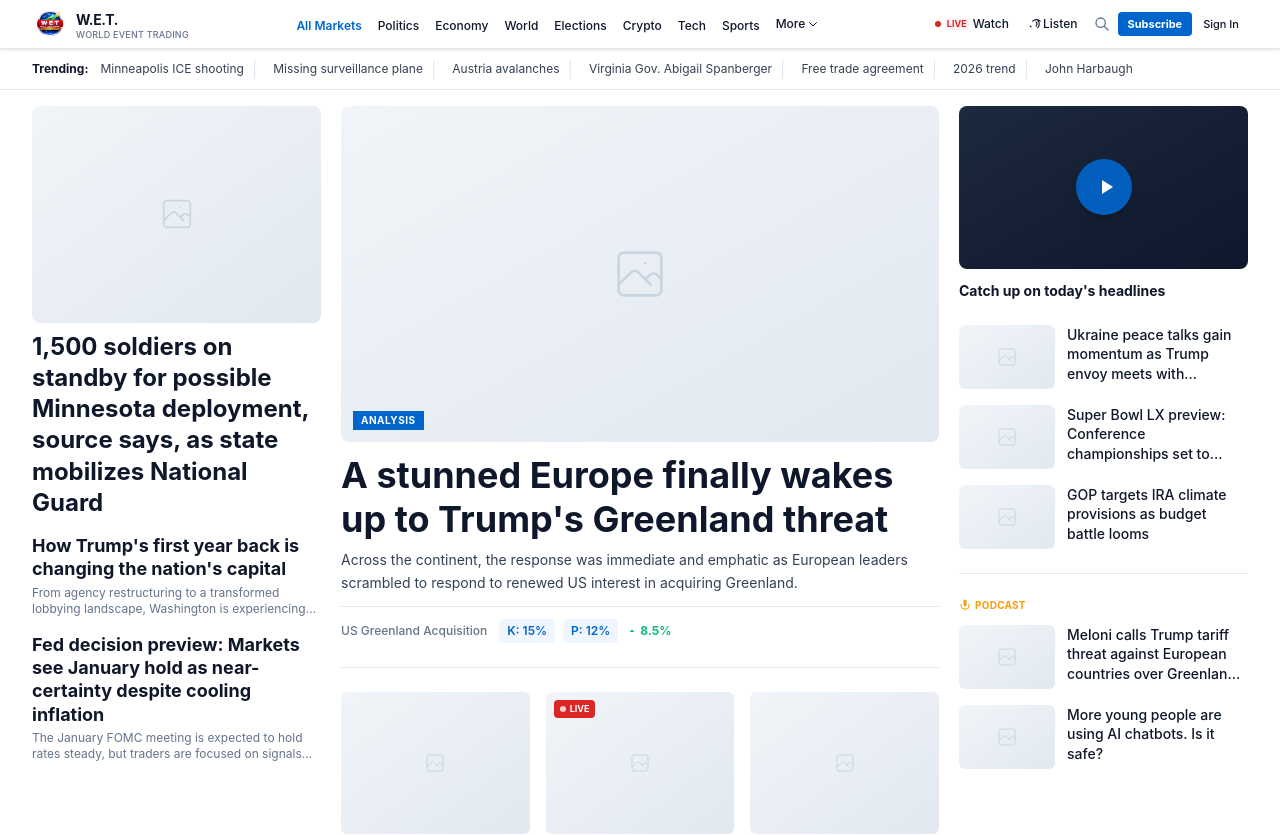
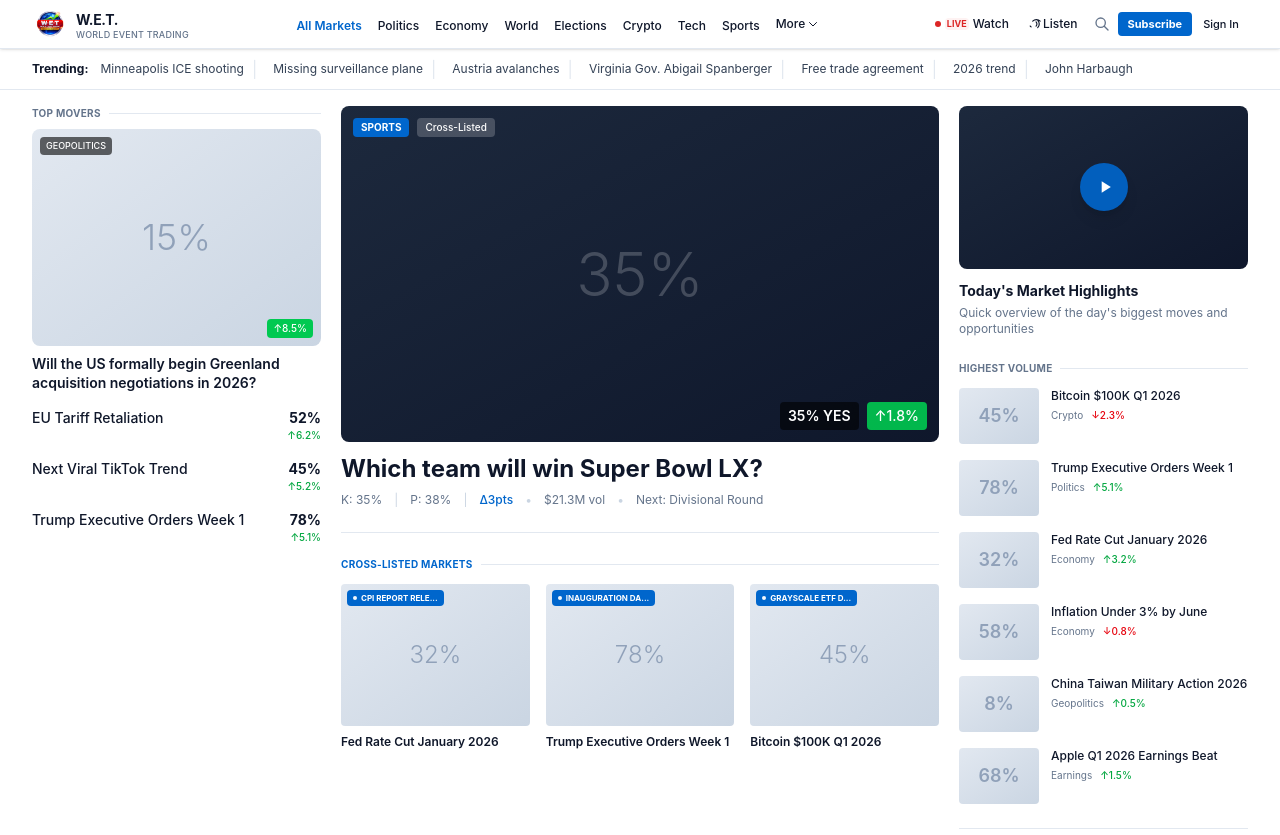
Before and after one commit to Corbinvking/WET-site, a Next.js app: page / in a window 1280 px wide. Shown: the top 835 px of the page. Built offline with nearby package versions, Linux system fonts and the light colour scheme.

Commit message:
Refactor homepage to be market-centric - all headlines now link to real clickable markets with odds, 24h changes, cross-platform divergence, and volume data

```diff
--- a/app/page.tsx
+++ b/app/page.tsx
@@ -1,127 +1,219 @@
 import Link from 'next/link';
-import { stories } from '@/data/stories';
-import { getMarketById } from '@/data/markets';
+import { globalMarkets, getGlobalTopMovers, getGlobalHighestVolume, getCrossListedMarkets, type GlobalMarket } from '@/data/markets';
+import { cn, formatNumber } from '@/lib/utils';
 import {
-  WhatMarketNoticed,
   TopMoversSection,
   ExplainersSection,
-  VideoCarousel,
-  DeskSpotlight,
   MarketsPreview,
   NewsletterCTA,
 } from '@/components/sections';
 
-// Story card components for different sizes
-function HeroStory({ story }: { story: typeof stories[0] }) {
-  const market = story.relatedMarketIds[0] ? getMarketById(story.relatedMarketIds[0]) : null;
+// Helper to get primary listing data
+function getMarketOdds(market: GlobalMarket) {
+  const kListing = market.listings.find(l => l.platform === 'kalshi');
+  const pListing = market.listings.find(l => l.platform === 'polymarket');
+  const isCrossListed = market.combined.platformCount >= 2;
+  const primary = kListing || pListing;
+
+  return {
+    yes: primary?.yesProbability || 50,
+    no: primary?.noProbability || 50,
+    change: primary?.change24h || 0,
+    kYes: kListing?.yesProbability,
+    pYes: pListing?.yesProbability,
+    isCrossListed,
+    divergence: market.combined.divergence,
+    volume: market.combined.combinedVolume,
+  };
+}
+
+// Hero Market Card - Large featured market
+function HeroMarketCard({ market }: { market: GlobalMarket }) {
+  const odds = getMarketOdds(market);
 
   return (
-    <article className="story-card relative">
-      {/* Large Hero Image */}
-      <div className="story-image image-hover relative aspect-[16/9] bg-gradient-to-br from-slate-100 to-slate-200 rounded-lg overflow-hidden mb-3">
+    <article className="relative">
+      {/* Image placeholder */}
+      <div className="relative aspect-[16/9] bg-gradient-to-br from-slate-800 to-slate-900 rounded-lg overflow-hidden mb-3">
         <div className="absolute inset-0 flex items-center justify-center">
-          <svg className="w-16 h-16 text-slate-300" fill="none" stroke="currentColor" viewBox="0 0 24 24">
-            <path strokeLinecap="round" strokeLinejoin="round" strokeWidth={1} d="M4 16l4.586-4.586a2 2 0 012.828 0L16 16m-2-2l1.586-1.586a2 2 0 012.828 0L20 14m-6-6h.01M6 20h12a2 2 0 002-2V6a2 2 0 00-2-2H6a2 2 0 00-2 2v12a2 2 0 002 2z" />
-          </svg>
+          <span className="text-6xl font-light text-white/20">{odds.yes}%</span>
         </div>
-        {/* Label overlay - now blue for analysis */}
-        <div className="absolute bottom-3 left-3 z-10">
-          <span className="tag-analysis">{story.labels[0] || 'Analysis'}</span>
+
+        {/* Badges */}
+        <div className="absolute top-3 left-3 flex items-center gap-2">
+          <span className="px-2 py-0.5 bg-brand-primary text-white text-[10px] font-bold uppercase rounded">
+            {market.category}
+          </span>
+          {odds.isCrossListed && (
+            <span className="px-2 py-0.5 bg-white/20 text-white text-[10px] font-medium rounded">
+              Cross-Listed
+            </span>
+          )}
+        </div>
+
+        {/* Price overlay */}
+        <div className="absolute bottom-3 right-3 flex items-center gap-2">
+          <span className="px-2 py-1 bg-black/60 backdrop-blur-sm text-white text-sm font-semibold rounded">
+            {odds.yes}% YES
+          </span>
+          {odds.change !== 0 && (
+            <span className={cn(
+              'px-2 py-1 rounded text-sm font-medium',
+              odds.change >= 0 ? 'bg-green-500/90 text-white' : 'bg-red-500/90 text-white'
+            )}>
+              {odds.change >= 0 ? '↑' : '↓'}{Math.abs(odds.change).toFixed(1)}%
+            </span>
+          )}
         </div>
       </div>
 
       {/* Headline */}
-      <Link href={`/story/${story.slug}`} className="group block">
-        <h2 className="headline-hero mb-2 group-hover:text-brand-primary">
-          {story.title}
+      <Link href={`/market/${market.slug}`} className="group block">
+        <h2 className="text-xl md:text-2xl font-bold text-text-primary leading-tight mb-2 group-hover:text-brand-primary transition-colors">
+          {market.canonicalQuestion}
         </h2>
       </Link>
 
-      {/* Summary */}
-      <p className="text-sm text-text-secondary leading-relaxed mb-3">
-        {story.summary}
-      </p>
-
-      {/* Market Context - with hover effects */}
-      {market && (
-        <div className="flex items-center gap-3 text-xs border-t border-border pt-3">
-          <Link href={`/market/${market.slug}`} className="text-text-muted font-medium hover:text-brand-primary transition-colors">
-            {market.title}
-          </Link>
-          <div className="flex items-center gap-2">
-            <span className="market-pill px-2 py-1 bg-blue-50 text-brand-primary rounded font-semibold">
-              K: {Math.round((market.platforms.kalshi?.yesPrice || 0) * 100)}%
-            </span>
-            <span className="market-pill px-2 py-1 bg-blue-50 text-brand-primary rounded font-semibold">
-              P: {Math.round((market.platforms.polymarket?.yesPrice || 0) * 100)}%
-            </span>
-            <span className={`font-bold flex items-center gap-0.5 ${market.change24h >= 0 ? 'text-market-up' : 'text-market-down'}`}>
-              {market.change24h >= 0 ? (
-                <svg className="w-3 h-3" fill="currentColor" viewBox="0 0 24 24"><path d="M7 14l5-5 5 5H7z"/></svg>
-              ) : (
-                <svg className="w-3 h-3" fill="currentColor" viewBox="0 0 24 24"><path d="M7 10l5 5 5-5H7z"/></svg>
+      {/* Market context */}
+      <div className="flex items-center gap-3 text-xs text-text-muted">
+        {odds.isCrossListed && odds.kYes && odds.pYes && (
+          <>
+            <span>K: {odds.kYes}%</span>
+            <span className="text-slate-300">|</span>
+            <span>P: {odds.pYes}%</span>
+            {odds.divergence && odds.divergence > 0 && (
+              <>
+                <span className="text-slate-300">|</span>
+                <span className="text-brand-primary font-medium">Δ{odds.divergence}pts</span>
+              </>
             )}
-              {Math.abs(market.change24h).toFixed(1)}%
-            </span>
+          </>
+        )}
+        <span className="text-slate-300">•</span>
+        <span>${formatNumber(odds.volume)} vol</span>
+        {market.nextCatalyst && (
+          <>
+            <span className="text-slate-300">•</span>
+            <span>Next: {market.nextCatalyst.event}</span>
+          </>
+        )}
       </div>
-        </div>
-      )}
     </article>
   );
 }
 
-function LargeStoryCard({ story }: { story: typeof stories[0] }) {
+// Large Market Card with image
+function LargeMarketCard({ market }: { market: GlobalMarket }) {
+  const odds = getMarketOdds(market);
+
   return (
-    <article className="story-card group">
-      <div className="story-image thumb-hover relative aspect-[4/3] bg-gradient-to-br from-slate-100 to-slate-200 rounded-lg overflow-hidden mb-2">
+    <article className="group">
+      <div className="relative aspect-[4/3] bg-gradient-to-br from-slate-200 to-slate-300 rounded-lg overflow-hidden mb-2">
         <div className="absolute inset-0 flex items-center justify-center">
-          <svg className="w-10 h-10 text-slate-300" fill="none" stroke="currentColor" viewBox="0 0 24 24">
-            <path strokeLinecap="round" strokeLinejoin="round" strokeWidth={1} d="M4 16l4.586-4.586a2 2 0 012.828 0L16 16m-2-2l1.586-1.586a2 2 0 012.828 0L20 14m-6-6h.01M6 20h12a2 2 0 002-2V6a2 2 0 00-2-2H6a2 2 0 00-2 2v12a2 2 0 002 2z" />
-          </svg>
+          <span className="text-4xl font-light text-slate-400">{odds.yes}%</span>
         </div>
+        <span className="absolute top-2 left-2 px-1.5 py-0.5 bg-black/60 text-white text-[9px] font-medium uppercase rounded">
+          {market.category}
+        </span>
+        {odds.change !== 0 && (
+          <span className={cn(
+            'absolute bottom-2 right-2 px-1.5 py-0.5 rounded text-[10px] font-medium',
+            odds.change >= 0 ? 'bg-green-500 text-white' : 'bg-red-500 text-white'
+          )}>
+            {odds.change >= 0 ? '↑' : '↓'}{Math.abs(odds.change).toFixed(1)}%
+          </span>
+        )}
       </div>
-      <Link href={`/story/${story.slug}`}>
-        <h3 className="headline-large group-hover:text-brand-primary">
-          {story.title}
+      <Link href={`/market/${market.slug}`}>
+        <h3 className="text-sm font-semibold text-text-primary leading-snug group-hover:text-brand-primary transition-colors line-clamp-3">
+          {market.canonicalQuestion}
         </h3>
       </Link>
     </article>
   );
 }
 
-function MediumStoryCard({ story }: { story: typeof stories[0] }) {
+// Medium Market Card - text focused
+function MediumMarketCard({ market }: { market: GlobalMarket }) {
+  const odds = getMarketOdds(market);
+
   return (
     <article className="group border-b border-border pb-3 mb-3 last:border-0 last:pb-0 last:mb-0">
-      <Link href={`/story/${story.slug}`} className="block">
-        <h3 className="headline-medium group-hover:text-brand-primary mb-1">
-          {story.title}
+      <Link href={`/market/${market.slug}`} className="block">
+        <div className="flex items-start justify-between gap-3">
+          <h3 className="text-sm font-medium text-text-primary group-hover:text-brand-primary transition-colors leading-snug flex-1">
+            {market.title}
           </h3>
+          <div className="flex-shrink-0 text-right">
+            <div className="text-sm font-bold text-text-primary">{odds.yes}%</div>
+            {odds.change !== 0 && (
+              <div className={cn(
+                'text-[10px] font-medium',
+                odds.change >= 0 ? 'text-green-600' : 'text-red-600'
+              )}>
+                {odds.change >= 0 ? '↑' : '↓'}{Math.abs(odds.change).toFixed(1)}%
+              </div>
+            )}
+          </div>
+        </div>
       </Link>
-      <p className="text-xs text-text-muted line-clamp-2">
-        {story.summary}
-      </p>
     </article>
   );
 }
 
-function StoryWithThumb({ story }: { story: typeof stories[0] }) {
+// Compact Market Card with thumbnail
+function CompactMarketCard({ market }: { market: GlobalMarket }) {
+  const odds = getMarketOdds(market);
+
   return (
     <article className="group flex gap-3 mb-4 last:mb-0">
-      {/* Thumbnail */}
-      <div className="thumb-hover flex-shrink-0 w-24 h-16 bg-gradient-to-br from-slate-100 to-slate-200 rounded overflow-hidden">
-        <div className="w-full h-full flex items-center justify-center">
-          <svg className="w-6 h-6 text-slate-300" fill="none" stroke="currentColor" viewBox="0 0 24 24">
-            <path strokeLinecap="round" strokeLinejoin="round" strokeWidth={1} d="M4 16l4.586-4.586a2 2 0 012.828 0L16 16m-2-2l1.586-1.586a2 2 0 012.828 0L20 14m-6-6h.01M6 20h12a2 2 0 002-2V6a2 2 0 00-2-2H6a2 2 0 00-2 2v12a2 2 0 002 2z" />
-          </svg>
+      <div className="flex-shrink-0 w-20 h-14 bg-gradient-to-br from-slate-200 to-slate-300 rounded overflow-hidden flex items-center justify-center">
+        <span className="text-lg font-semibold text-slate-400">{odds.yes}%</span>
+      </div>
+      <div className="flex-1 min-w-0">
+        <Link href={`/market/${market.slug}`}>
+          <h4 className="text-xs font-medium text-text-primary group-hover:text-brand-primary transition-colors line-clamp-2 leading-snug">
+            {market.title}
+          </h4>
+        </Link>
+        <div className="flex items-center gap-2 mt-1">
+          <span className="text-[10px] text-text-muted capitalize">{market.category}</span>
+          {odds.change !== 0 && (
+            <span className={cn(
+              'text-[10px] font-medium',
+              odds.change >= 0 ? 'text-green-600' : 'text-red-600'
+            )}>
+              {odds.change >= 0 ? '↑' : '↓'}{Math.abs(odds.change).toFixed(1)}%
+            </span>
+          )}
         </div>
       </div>
-      <div className="flex-1">
-        <Link href={`/story/${story.slug}`}>
-          <h4 className="headline-compact group-hover:text-brand-primary line-clamp-3">
-            {story.title}
+    </article>
+  );
+}
+
+// Small Market Row for sub-hero area
+function SmallMarketCard({ market }: { market: GlobalMarket }) {
+  const odds = getMarketOdds(market);
+
+  return (
+    <article className="group">
+      <div className="relative aspect-[4/3] bg-gradient-to-br from-slate-200 to-slate-300 rounded overflow-hidden mb-2">
+        <div className="absolute inset-0 flex items-center justify-center">
+          <span className="text-2xl font-light text-slate-400">{odds.yes}%</span>
+        </div>
+        {market.nextCatalyst && (
+          <div className="absolute top-1.5 left-1.5 flex items-center gap-1 px-1.5 py-0.5 bg-brand-primary text-white text-[8px] font-bold uppercase rounded">
+            <span className="w-1 h-1 bg-white rounded-full animate-pulse" />
+            {market.nextCatalyst.event.slice(0, 15)}...
+          </div>
+        )}
+      </div>
+      <Link href={`/market/${market.slug}`}>
+        <h4 className="text-xs font-semibold text-text-primary group-hover:text-brand-primary transition-colors line-clamp-2 leading-snug">
+          {market.title}
         </h4>
       </Link>
-      </div>
     </article>
   );
 }
@@ -130,24 +222,27 @@
   return (
     <div className="relative aspect-video bg-gradient-to-br from-slate-800 to-slate-900 rounded-lg overflow-hidden mb-3 group cursor-pointer">
       <div className="absolute inset-0 flex items-center justify-center">
-        <div className="play-button w-14 h-14 bg-brand-primary/90 rounded-full flex items-center justify-center shadow-lg">
-          <svg className="w-6 h-6 text-white ml-1" fill="currentColor" viewBox="0 0 24 24">
+        <div className="w-12 h-12 bg-brand-primary/90 rounded-full flex items-center justify-center shadow-lg group-hover:scale-110 transition-transform">
+          <svg className="w-5 h-5 text-white ml-0.5" fill="currentColor" viewBox="0 0 24 24">
             <path d="M8 5v14l11-7z" />
           </svg>
         </div>
       </div>
-      {/* Subtle blue gradient overlay on hover */}
-      <div className="absolute inset-0 bg-gradient-to-t from-blue-900/30 to-transparent opacity-0 group-hover:opacity-100 transition-opacity duration-300" />
     </div>
   );
 }
 
 export default function Home() {
-  // Organize stories for different sections
-  const heroStory = stories[0];
-  const leftColumnStories = stories.slice(1, 4);
-  const subHeroStories = stories.slice(4, 7);
-  const rightRailStories = stories.slice(7, 12);
+  // Sort markets by volume and activity for homepage
+  const topByVolume = getGlobalHighestVolume(15);
+  const topMovers = getGlobalTopMovers(10);
+  const crossListed = getCrossListedMarkets();
+
+  // Organize markets for layout
+  const heroMarket = topByVolume[0];
+  const leftColumnMarkets = topMovers.slice(0, 4);
+  const subHeroMarkets = crossListed.slice(0, 3);
+  const rightRailMarkets = topByVolume.slice(1, 7);
 
   return (
     <div className="bg-white min-h-screen">
@@ -156,80 +251,81 @@
         {/* Main Grid - CNN Style 3 Column Layout */}
         <div className="grid grid-cols-12 gap-5">
 
-          {/* LEFT COLUMN - Large stories with images */}
+          {/* LEFT COLUMN - Top Movers */}
           <div className="col-span-12 lg:col-span-3 space-y-4">
-            {leftColumnStories.map((story, index) => (
-              <div key={story.slug}>
+            <div className="flex items-center gap-2 mb-2">
+              <span className="text-[10px] font-bold text-text-muted uppercase tracking-wide">Top Movers</span>
+              <div className="flex-1 h-px bg-border" />
+            </div>
+            {leftColumnMarkets.map((market, index) => (
+              <div key={market.id}>
                 {index === 0 ? (
-                  <LargeStoryCard story={story} />
+                  <LargeMarketCard market={market} />
                 ) : (
-                  <MediumStoryCard story={story} />
+                  <MediumMarketCard market={market} />
                 )}
               </div>
             ))}
           </div>
 
-          {/* CENTER COLUMN - Hero Story */}
+          {/* CENTER COLUMN - Hero Market */}
           <div className="col-span-12 lg:col-span-6 order-first lg:order-none">
-            <HeroStory story={heroStory} />
+            <HeroMarketCard market={heroMarket} />
 
-            {/* Sub-hero stories in a row */}
-            <div className="grid grid-cols-3 gap-4 mt-6 pt-6 border-t border-border">
-              {subHeroStories.map((story) => (
-                <article key={story.slug} className="story-card group">
-                  <div className="thumb-hover relative aspect-[4/3] bg-gradient-to-br from-slate-100 to-slate-200 rounded overflow-hidden mb-2">
-                    <div className="absolute inset-0 flex items-center justify-center">
-                      <svg className="w-6 h-6 text-slate-300" fill="none" stroke="currentColor" viewBox="0 0 24 24">
-                        <path strokeLinecap="round" strokeLinejoin="round" strokeWidth={1} d="M4 16l4.586-4.586a2 2 0 012.828 0L16 16m-2-2l1.586-1.586a2 2 0 012.828 0L20 14m-6-6h.01M6 20h12a2 2 0 002-2V6a2 2 0 00-2-2H6a2 2 0 00-2 2v12a2 2 0 002 2z" />
-                      </svg>
+            {/* Sub-hero markets - Cross-listed spotlight */}
+            <div className="mt-6 pt-6 border-t border-border">
+              <div className="flex items-center gap-2 mb-3">
+                <span className="text-[10px] font-bold text-brand-primary uppercase tracking-wide">Cross-Listed Markets</span>
+                <div className="flex-1 h-px bg-border" />
               </div>
-                    {/* Live indicator - keep red for urgency */}
-                    {story.labels.includes('Live Updates') && (
-                      <div className="absolute top-2 left-2 flex items-center gap-1 px-1.5 py-0.5 bg-brand-red text-white text-[9px] font-bold uppercase rounded-sm z-10">
-                        <span className="w-1.5 h-1.5 bg-white rounded-full animate-pulse" />
-                        Live
-                      </div>
-                    )}
-                  </div>
-                  <Link href={`/story/${story.slug}`}>
-                    <h4 className="text-xs font-semibold text-text-primary group-hover:text-brand-primary transition-colors line-clamp-3 leading-snug">
-                      {story.title}
-                    </h4>
-                  </Link>
-                </article>
+              <div className="grid grid-cols-3 gap-4">
+                {subHeroMarkets.map((market) => (
+                  <SmallMarketCard key={market.id} market={market} />
                 ))}
               </div>
             </div>
+          </div>
 
-          {/* RIGHT COLUMN - Catch up rail */}
+          {/* RIGHT COLUMN - Highest Volume */}
           <div className="col-span-12 lg:col-span-3">
-            {/* Video/Watch Section */}
+            {/* Video placeholder */}
             <div className="mb-6">
               <VideoPlaceholder />
               <h3 className="text-sm font-bold text-text-primary mb-1">
-                Catch up on today&apos;s headlines
+                Today&apos;s Market Highlights
               </h3>
+              <p className="text-xs text-text-muted">
+                Quick overview of the day&apos;s biggest moves and opportunities
+              </p>
             </div>
 
-            {/* Story list with thumbnails */}
-            <div className="space-y-0">
-              {rightRailStories.map((story) => (
-                <StoryWithThumb key={story.slug} story={story} />
+            {/* Highest Volume Markets */}
+            <div className="mb-6">
+              <div className="flex items-center gap-2 mb-3">
+                <span className="text-[10px] font-bold text-text-muted uppercase tracking-wide">Highest Volume</span>
+                <div className="flex-1 h-px bg-border" />
+              </div>
+              {rightRailMarkets.map((market) => (
+                <CompactMarketCard key={market.id} market={market} />
               ))}
             </div>
 
-            {/* Podcast/Audio Section - with subtle gold accent */}
-            <div className="mt-6 pt-6 border-t border-border">
+            {/* Expiring Soon */}
+            <div className="pt-4 border-t border-border">
               <div className="flex items-center gap-2 mb-3">
-                <span className="text-[10px] font-bold text-brand-gold uppercase tracking-wide flex items-center gap-1">
-                  <svg className="w-3 h-3" fill="currentColor" viewBox="0 0 24 24">
-                    <path d="M12 1a3 3 0 0 0-3 3v8a3 3 0 0 0 6 0V4a3 3 0 0 0-3-3zM19 10v2a7 7 0 0 1-14 0v-2H3v2a9 9 0 0 0 8 8.94V23h2v-2.06A9 9 0 0 0 21 12v-2h-2z"/>
+                <span className="text-[10px] font-bold text-amber-600 uppercase tracking-wide flex items-center gap-1">
+                  <svg className="w-3 h-3" fill="none" stroke="currentColor" viewBox="0 0 24 24">
+                    <path strokeLinecap="round" strokeLinejoin="round" strokeWidth={2} d="M12 8v4l3 3m6-3a9 9 0 11-18 0 9 9 0 0118 0z" />
                   </svg>
-                  Podcast
+                  Expiring Soon
                 </span>
               </div>
-              {stories.slice(5, 7).map((story) => (
-                <StoryWithThumb key={story.slug} story={story} />
+              {globalMarkets
+                .filter(m => m.expiryDate)
+                .sort((a, b) => new Date(a.expiryDate!).getTime() - new Date(b.expiryDate!).getTime())
+                .slice(0, 3)
+                .map((market) => (
+                  <CompactMarketCard key={market.id} market={market} />
                 ))}
             </div>
           </div>
@@ -238,27 +334,61 @@
 
       {/* BELOW THE FOLD SECTIONS */}
       <div className="container-wet">
-        {/* Section 1: What the Market Noticed */}
-        <WhatMarketNoticed />
+        {/* Section: Category Highlights */}
+        <section className="py-8 border-t border-border">
+          <div className="flex items-center justify-between mb-6">
+            <div className="flex items-center gap-3">
+              <div className="w-1 h-6 bg-brand-primary rounded-full" />
+              <h2 className="text-lg font-bold text-text-primary">Markets by Category</h2>
+            </div>
+            <Link href="/markets" className="text-xs text-brand-primary font-medium hover:underline">
+              View All Markets →
+            </Link>
+          </div>
 
-        {/* Section 2: Top Movers Today */}
+          <div className="grid grid-cols-2 md:grid-cols-4 lg:grid-cols-6 gap-4">
+            {['politics', 'economy', 'crypto', 'tech', 'sports', 'world'].map((category) => {
+              const categoryMarkets = globalMarkets.filter(m => m.category.toLowerCase() === category);
+              const topMarket = categoryMarkets.sort((a, b) => b.combined.combinedVolume - a.combined.combinedVolume)[0];
+
+              if (!topMarket) return null;
+
+              const odds = getMarketOdds(topMarket);
+
+              return (
+                <Link
+                  key={category}
+                  href={`/category/${category}`}
+                  className="group p-4 bg-slate-50 hover:bg-slate-100 rounded-lg transition-colors"
+                >
+                  <div className="text-[10px] font-bold text-text-muted uppercase tracking-wide mb-2">
+                    {category}
+                  </div>
+                  <div className="text-2xl font-light text-text-primary mb-1">
+                    {odds.yes}%
+                  </div>
+                  <div className="text-xs text-text-secondary line-clamp-2 group-hover:text-brand-primary transition-colors">
+                    {topMarket.title}
+                  </div>
+                  <div className="text-[10px] text-text-muted mt-2">
+                    {categoryMarkets.length} markets
+                  </div>
+                </Link>
+              );
+            })}
+          </div>
+        </section>
+
+        {/* Section: Top Movers Today */}
         <TopMoversSection />
 
-        {/* Section 3: Market Explainers */}
+        {/* Section: Market Explainers */}
         <ExplainersSection />
 
-        {/* Section 4: Video Carousel */}
-        <div className="relative">
-          <VideoCarousel />
-        </div>
-
-        {/* Section 5: Desk Spotlight */}
-        <DeskSpotlight categorySlug="politics" />
-
-        {/* Section 6: Markets Directory Preview */}
+        {/* Section: Markets Directory Preview */}
         <MarketsPreview />
 
-        {/* Section 7: Newsletter CTA */}
+        {/* Section: Newsletter CTA */}
         <NewsletterCTA />
       </div>
     </div>
```
Lines whose indentation alone changed are shown as unchanged.
